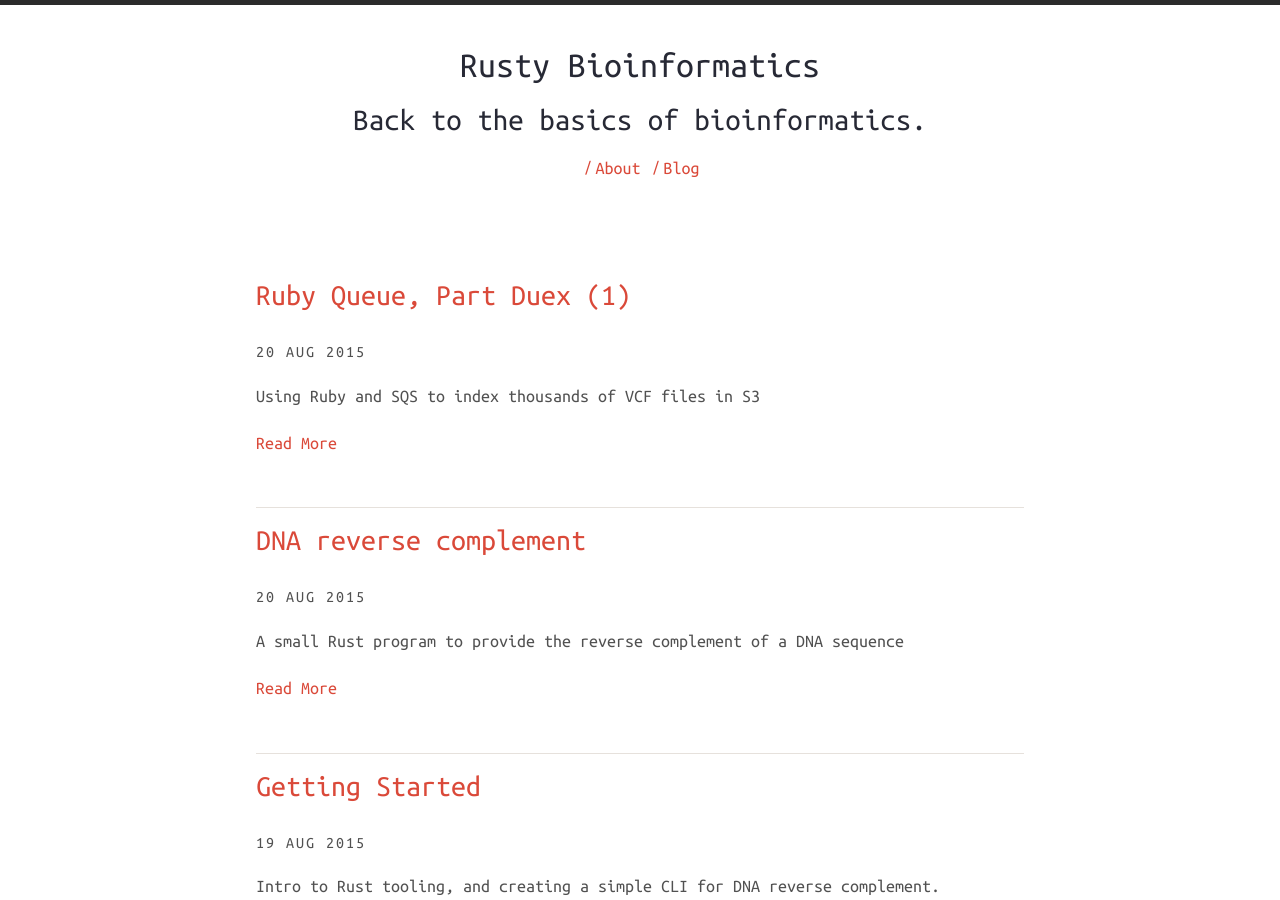
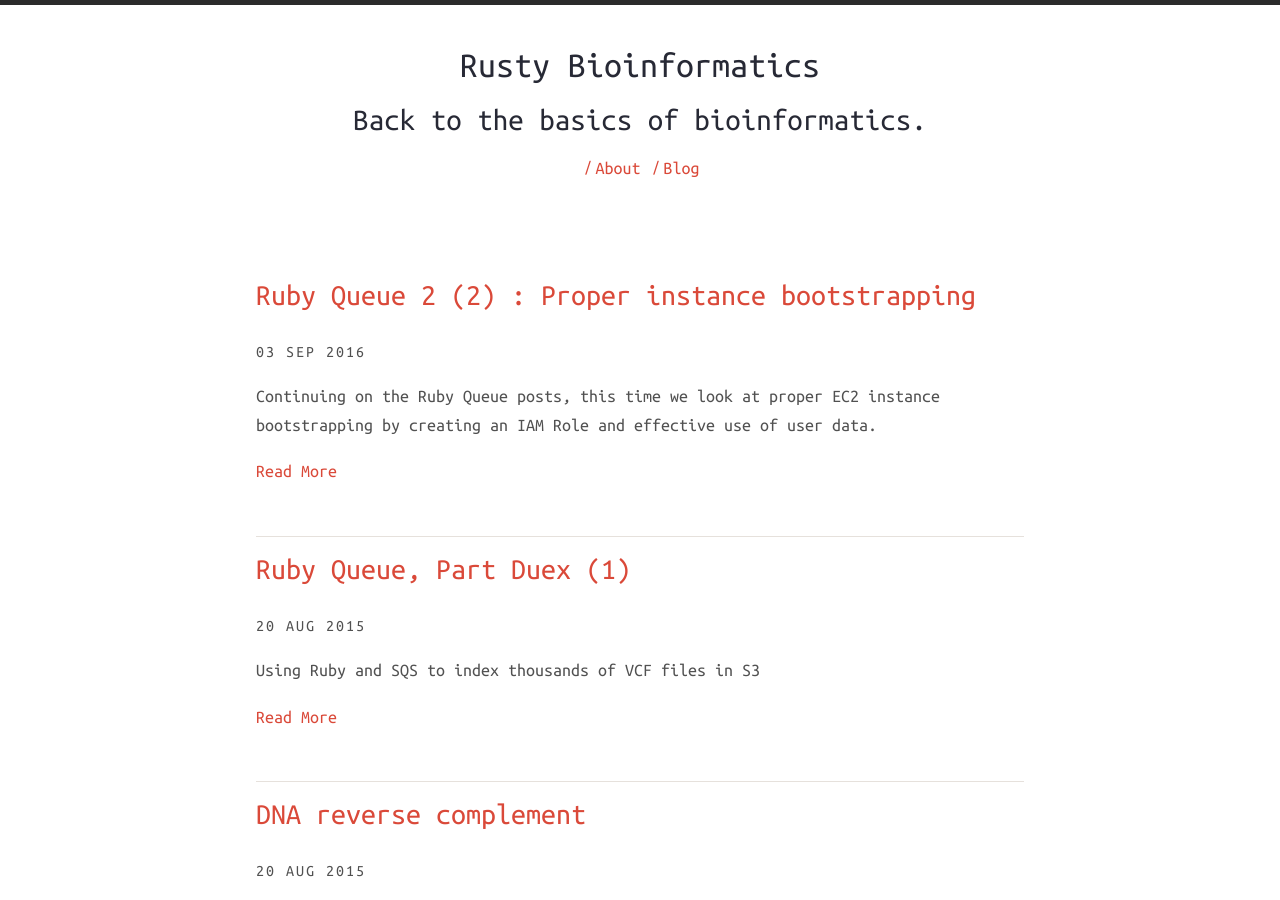
Before and after one commit to delagoya/rusty-bio, a Jekyll site: the page built from index.html, in a window 1280 px wide and 900 px high. Built offline with Jekyll 4.4.1, drawn with Linux system fonts in a browser that asks for light colours; nearby versions of some CDN libraries; Markdown is read by kramdown in place of the engine named in the settings; a file with an impossible date is left out.

Commit message:
small changed to timestamp

```diff
--- a/_posts/2015-08-30-ruby-queue-2-2.md
+++ b/_posts/2015-08-30-ruby-queue-2-2.md
@@ -1,12 +1,13 @@
 ---
 layout: post
 title:  "Ruby Queue 2 (2) : Proper instance bootstrapping"
-date:  #{t}
+date:  2016-09-03
 categories:
 - blog
 - bioinformatics
 permalink: ruby-queue-2-2
-description: Continuing on the Ruby Queue posts, this time we look at proper EC2 instance bootstrapping by creating an IAM Role and effective use of user data.
+description:
+  Continuing on the Ruby Queue posts, this time we look at proper EC2 instance bootstrapping by creating an IAM Role and effective use of user data.
 ---
 
 	Note that this is the second in a multipart series. Go back and read [the first post](ruby-queue-part-2-1).
```
Also changed, not shown: 1 other file.
